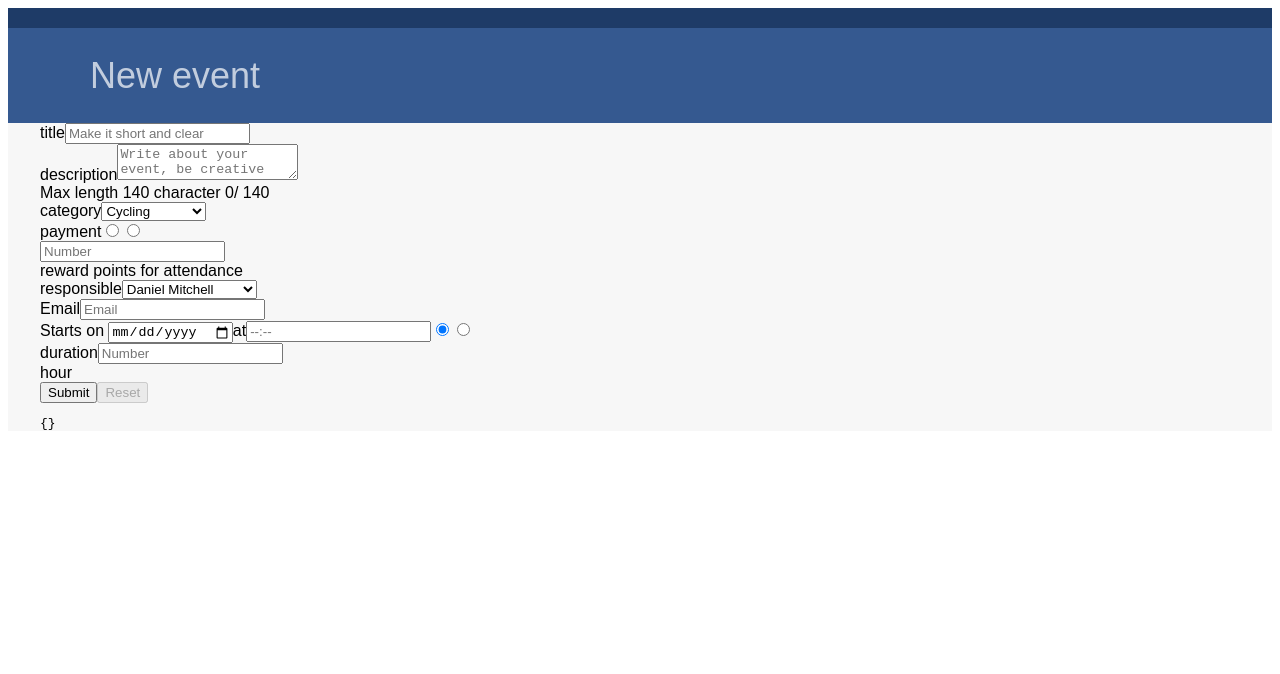
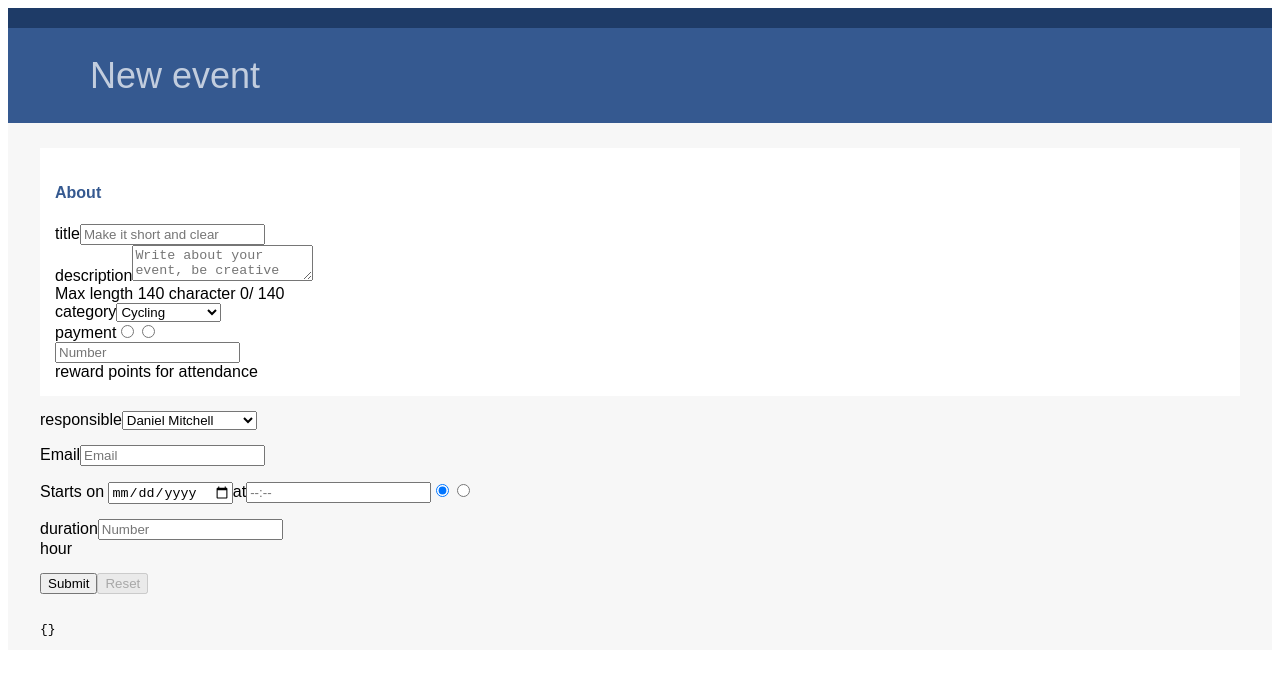
Before and after one commit to morawskiOZ/Monterail_Task, a React (Create React App) app: page / in a window 1280 px wide. Shown: the top 674 px of the page. Built offline with nearby package versions, Linux system fonts and the light colour scheme.

Commit message:
add FormBlock element with styling

```diff
--- a/src/components/App/App.scss
+++ b/src/components/App/App.scss
@@ -1,6 +1,8 @@
+@import "../../style/variables";
+
 // TODO: add fonts
 
 .App {
   font-family: Arial, Helvetica, sans-serif;
-  background-color: #F7F7F7;
+  background-color: $main_background_color;
 }
--- a/src/components/Header/Header.scss
+++ b/src/components/Header/Header.scss
@@ -1,18 +1,19 @@
+@import "../../style/variables";
 $header_height: 20px;
 
 .Header {
-  background-color: #355990;
+  background-color: $main_blue;
   width: 100%;
   height: 115px;
   grid-template-rows: auto 1fr;
   &-Stripe {
     height: $header_height;
-    background-color: #1e3b67;
+    background-color: $secondary_blue;
     width: 100%;
   }
   &-Title {
     height: calc(100% - #{$header_height});
-    color: rgba(255, 255, 255, 0.7);
+    color: $white_opacity;
     display: grid;
     grid-template-columns: 1fr minmax(auto, 1100px) 1fr;
     &--text {
--- /dev/null
+++ b/src/components/MainForm/FormBlock/FormBlock.scss
@@ -0,0 +1,12 @@
+@import "../../../style/variables";
+
+.FormBlock {
+  padding: 15px;
+  background-color: $form_background_color;
+  &-title {
+    color: $main_blue
+  }
+  &-line {
+
+  }
+}
--- /dev/null
+++ b/src/components/MainForm/FormBlock/FormBlock.tsx
@@ -0,0 +1,15 @@
+import "./FormBlock.scss"
+
+import React, { ReactElement } from 'react'
+
+const FormBlock = ({children, title}: {children: any, title: string}): ReactElement => {
+  return (
+    <div className="FormBlock">
+      <h4 className="FormBlock-title">{title}</h4>
+      <div className="FormBlock-line"></div>
+      {children}
+    </div>
+  )
+}
+
+export default FormBlock
--- a/src/components/MainForm/MainForm.scss
+++ b/src/components/MainForm/MainForm.scss
@@ -2,5 +2,9 @@
   margin: 0 auto;
   max-width: 1200px;
   // background-color: #F7F7F7;
-
+  &-form {
+    display: grid;
+    grid-gap: 15px;
+    margin-top: 25px;
+  }
 }
--- a/src/components/MainForm/MainForm.tsx
+++ b/src/components/MainForm/MainForm.tsx
@@ -4,10 +4,10 @@ import { DateComponent } from "./FormInput/DateComponent/DateComponent"
 import FormInput from "./FormInput/FormInput"
 import * as inputsSchema from "../../data/FormSchema/inputsSchema.json"
 import "./MainForm.scss"
-import { composeValidators } from "helpers/components/MainForm/formValidation";
-import { assignValidators } from "helpers/components/MainForm/assignValidator";
-import { InputNames, InputTypes } from "ts/FormInput/FormInput_enum";
-
+import { composeValidators } from "helpers/components/MainForm/formValidation"
+import { assignValidators } from "helpers/components/MainForm/assignValidator"
+import { InputNames, InputTypes } from "ts/FormInput/FormInput_enum"
+import FormBlock from "./FormBlock/FormBlock"
 
 // TODO: maybe add content styling to APP max width and color to body
 const MainForm = () => {
@@ -16,11 +16,15 @@ const MainForm = () => {
   }
 
   return (
+// TODO: maybe the div is redundant
+
     <div className="MainForm">
       <Form
+
         onSubmit={onSubmit}
         render={({ handleSubmit, form, submitting, pristine, values }) => (
-          <form onSubmit={handleSubmit}>
+          <form onSubmit={handleSubmit} className="MainForm-form">
+            <FormBlock title={"About"}>
               {inputsSchema.about.map(input => (
                 <FormInput
                   key={input.name}
@@ -37,6 +41,8 @@ const MainForm = () => {
                   values={values}
                 />
               ))}
+            </FormBlock>
+
             {inputsSchema.coordinator.map(input => (
               <FormInput
                 key={input.name}
@@ -52,7 +58,9 @@ const MainForm = () => {
               name={InputNames.DATE}
               label="Starts on "
               component={DateComponent}
-              validate={composeValidators(...assignValidators(InputNames.DATE, values))}
+              validate={composeValidators(
+                ...assignValidators(InputNames.DATE, values)
+              )}
             />
             {inputsSchema.when.map(input => (
               <FormInput
--- /dev/null
+++ b/src/style/_variables.scss
@@ -0,0 +1,8 @@
+// Colours
+$main_blue: #355990;
+$secondary_blue: #1e3b67;
+$white_opacity: rgba(255, 255, 255, 0.7);
+$main_background_color:#F7F7F7;
+$form_background_color: #fff;
+// Header
+$header_height: 20px;
```
Lines whose indentation alone changed are shown as unchanged.
